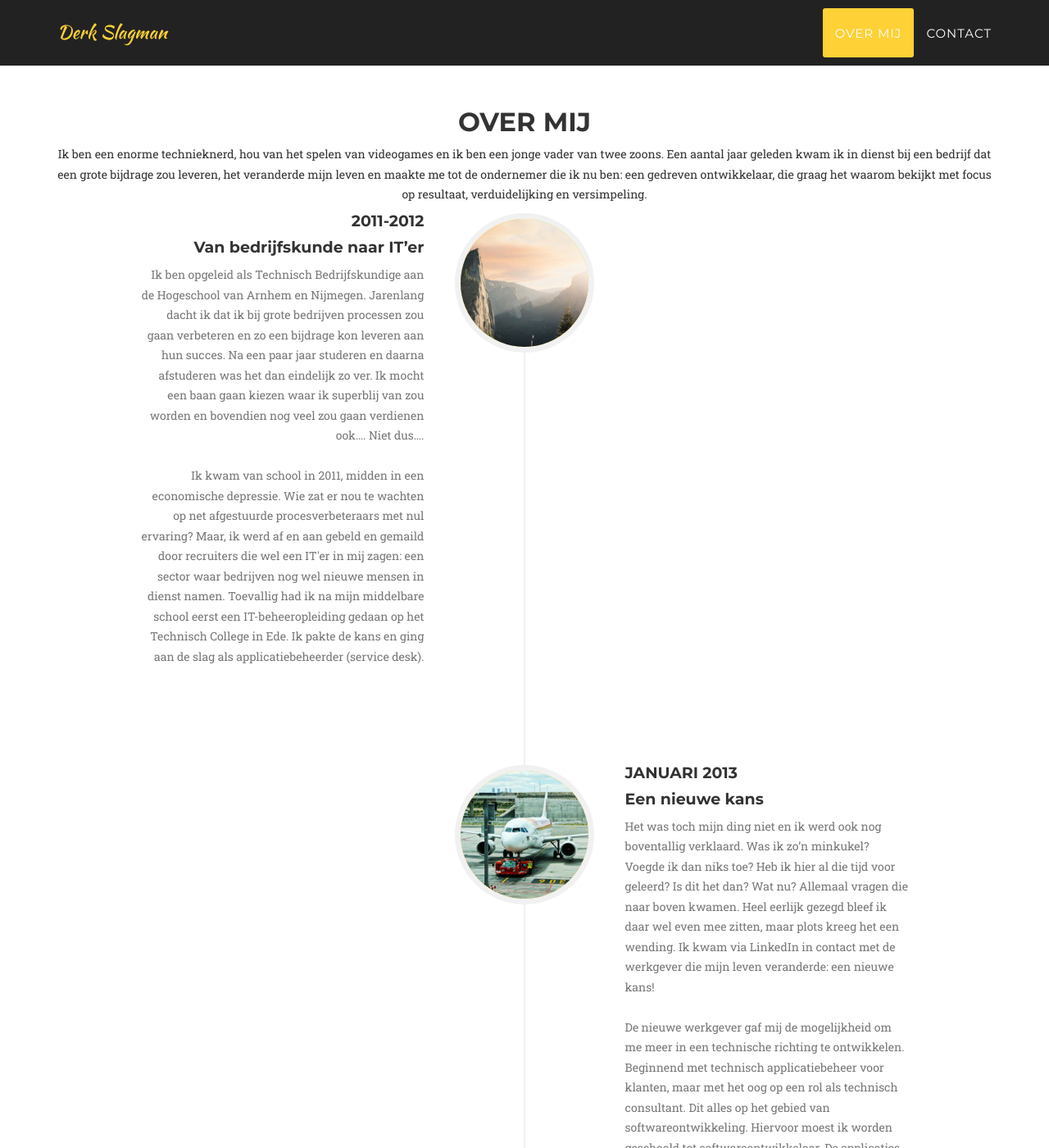
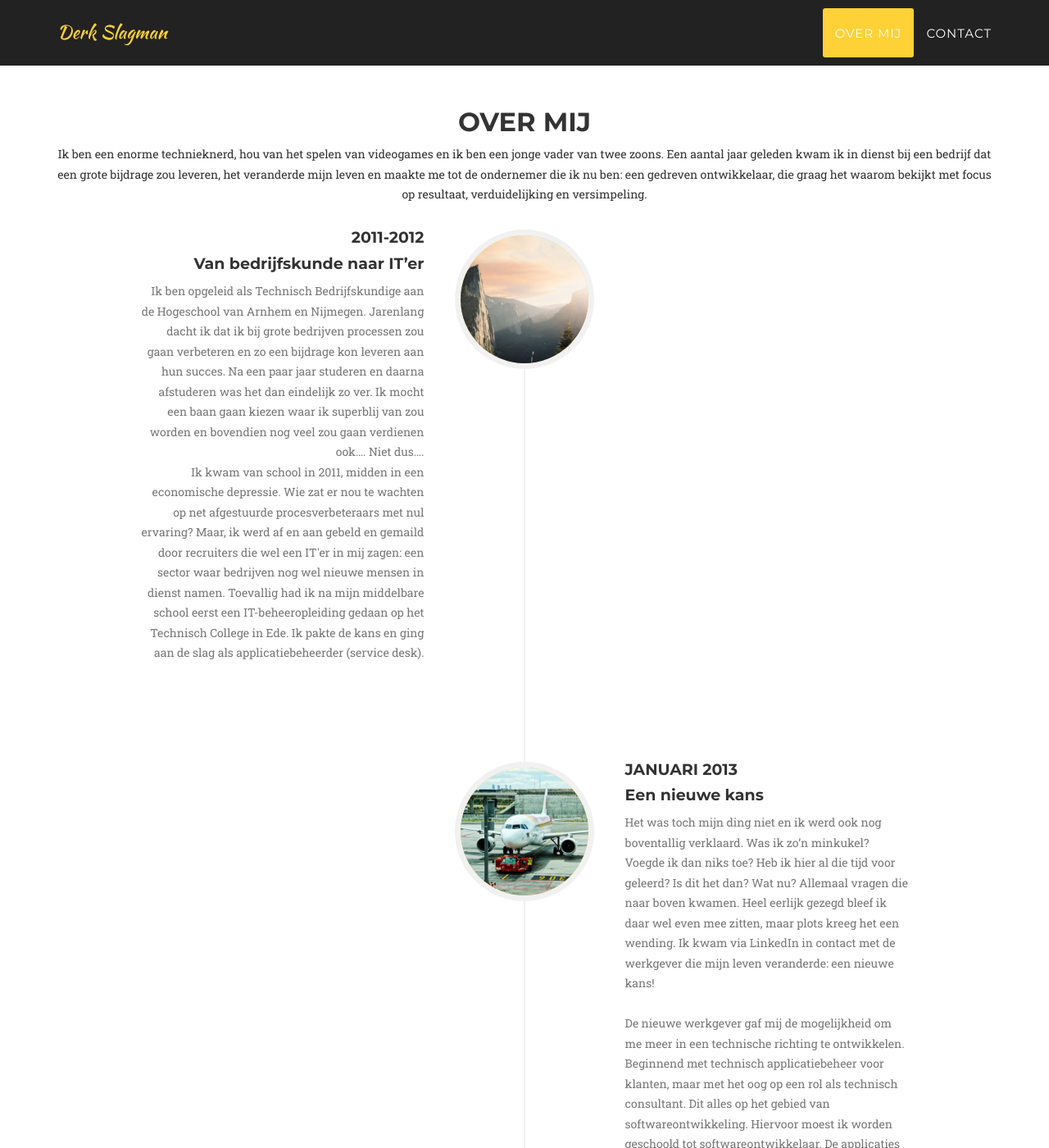
Before and after one commit to dslagman/dslagman.github.io, a Jekyll site: the page built from index.html, in a window 1280 px wide and 1400 px high, scrolled down 798 px. Shown: the whole window at 82% size. Built offline with Jekyll 4.4.1, drawn with Linux system fonts in a browser that asks for light colours; some web fonts are replaced.

Commit message:
styling fixes

```diff
--- a/_includes/about.html
+++ b/_includes/about.html
@@ -7,7 +7,7 @@
                     {{ about  | markdownify }}
                 </div>
             </div>
-            <div class="row mt-2">
+            <div class="row" style="margin-top: 2rem">
                 <div class="col-lg-12">
                     <ul class="timeline">
                         <li>
@@ -25,7 +25,8 @@
                                          Jarenlang dacht ik dat ik bij grote bedrijven processen zou gaan verbeteren en zo een bijdrage kon leveren aan
                                          hun succes. Na een paar jaar studeren en daarna afstuderen was het dan eindelijk zo ver. Ik mocht een baan gaan kiezen
                                          waar ik superblij van zou worden en bovendien nog veel zou gaan verdienen ook…. Niet dus….
-                                        </br></br>
+                                    </p>
+                                    <p class="text-muted">
                                         Ik kwam van school in 2011, midden in een economische depressie. Wie zat er nou te wachten op net afgestuurde
                                         procesverbeteraars met nul ervaring? Maar, ik werd af en aan gebeld en gemaild door recruiters die wel een IT'er
                                         in mij zagen: een sector waar bedrijven nog wel nieuwe mensen in dienst namen. Toevallig had ik na mijn middelbare school
--- a/_includes/css/agency.css
+++ b/_includes/css/agency.css
@@ -469,7 +469,7 @@ section h3.section-subheading {
     float: right;
     position: relative;
     width: 100%;
-    padding: 0 20px 0 100px;
+    padding: 0 20px 0 0px;
     text-align: left;
 }
 
@@ -509,7 +509,7 @@ section h3.section-subheading {
 
 .timeline>li.timeline-inverted>.timeline-panel {
     float: right;
-    padding: 0 20px 0 100px;
+    padding: 0 20px 0 0px;
     text-align: left;
 }
 
```
